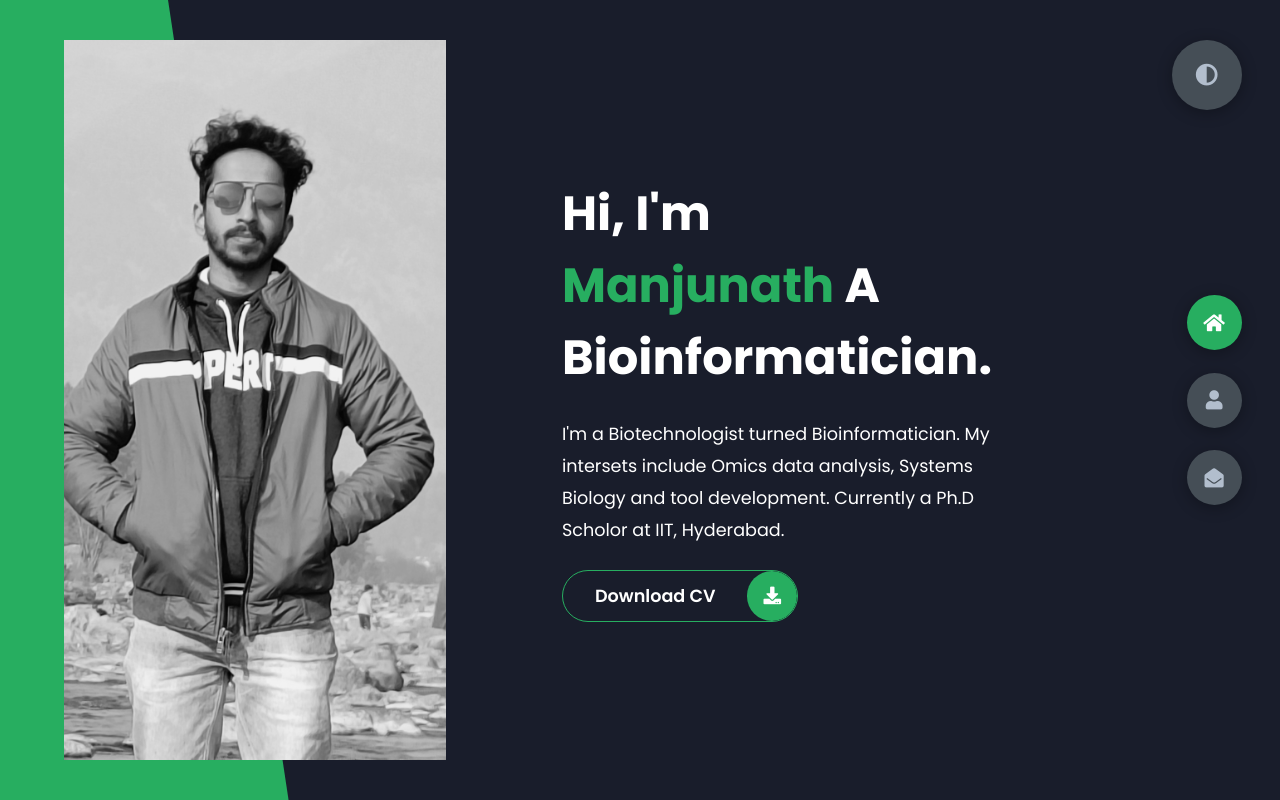
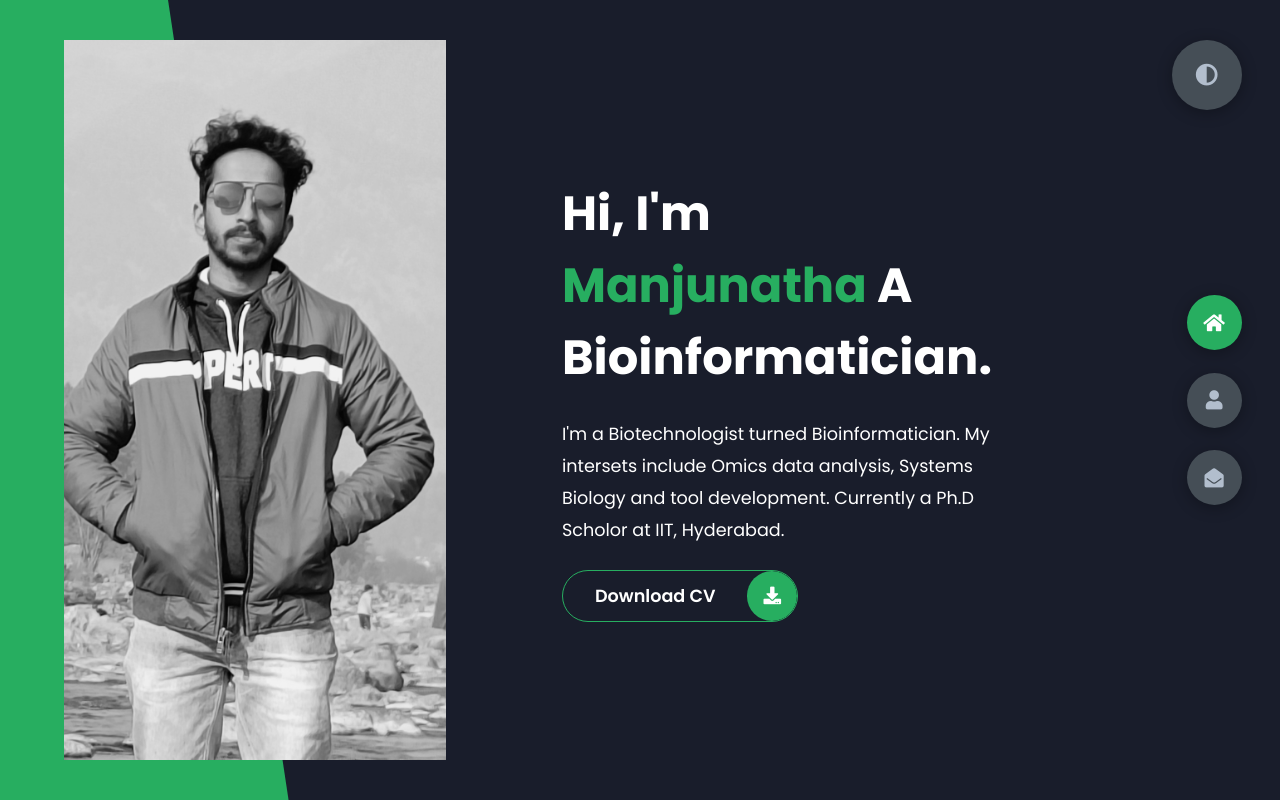
Before and after one commit to bkcodes22/bkcodes22.github.io, a plain HTML site: page index.html in a window 1280 px wide. Drawn offline with Linux system fonts and the light colour scheme.

Commit message:
second commit

```diff
--- a/index.html
+++ b/index.html
@@ -22,7 +22,7 @@
             </div>
             <div class="right-header">
                 <h1 class="name">
-                    Hi, I'm <span>Manjunath</span>
+                    Hi, I'm <span>Manjunatha</span>
                     A Bioinformatician.
                 </h1>
                 <p>
```
